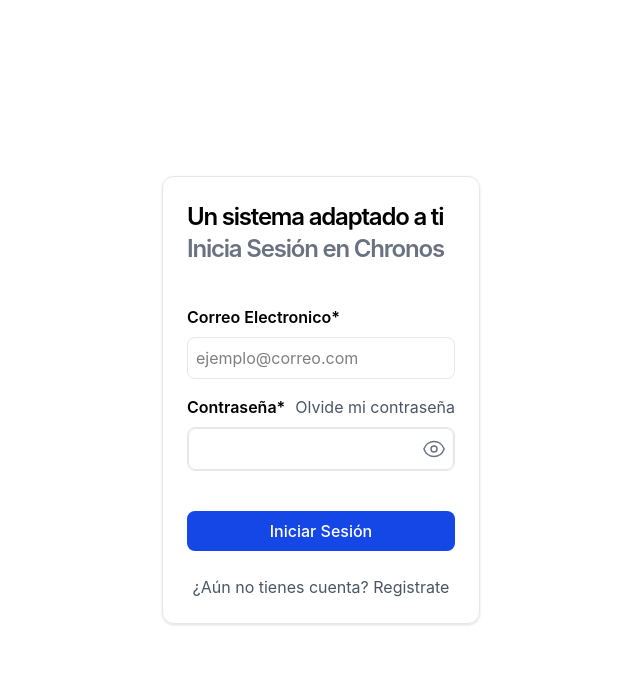
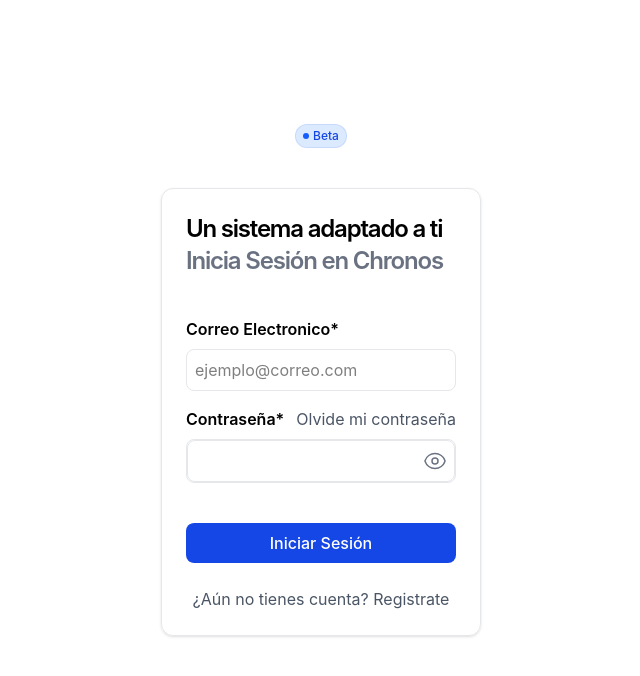
Before and after one commit to thejuancoo/chronos, a React (Vite) app: page / in a window 1280 px wide. Shown: the top 676 px of the page, without its empty margins (319-959 px from the left). Built offline with nearby package versions, Linux system fonts and the light colour scheme; no server answers.

Commit message:
feat: Agrega el mensaje de beta

```diff
--- a/src/features/auth/Pages/Login.jsx
+++ b/src/features/auth/Pages/Login.jsx
@@ -2,6 +2,7 @@ import { useState } from 'react'
 import { useNavigate, Link } from 'react-router'
 import { useForm } from 'react-hook-form'
 import useAuth from "../../../shared/hooks/useAuth"
+import Badge from '../../../shared/components/layout/Badge'
 
 export default function Login() {
     const [isVisible, setIsVisible] = useState(true);
@@ -35,7 +36,8 @@ export default function Login() {
 
     return (
         <>
-            <div className="flex min-h-screen flex-col items-center justify-center p-1">
+            <div className="flex min-h-screen flex-col items-center justify-center">
+                <Badge>Beta</Badge>
                 <div className="md:w-1/4 sm:w-1/2 lg:w-1/4 sm:m-10 p-6 rounded-xl shadow border border-gray-200">
                     <h1 className="text-black tracking-tighter font-semibold text-2xl">
                         Un sistema adaptado a ti
--- a/src/features/auth/Pages/Register.jsx
+++ b/src/features/auth/Pages/Register.jsx
@@ -1,6 +1,7 @@
 import { useNavigate, Link } from "react-router"
 import { useForm } from "react-hook-form"
 import useAuth from "../../../shared/hooks/useAuth"
+import Badge from "../../../shared/components/layout/Badge"
 
 export default function Register() {
   const { registerUser, loading } = useAuth()
@@ -25,6 +26,7 @@ export default function Register() {
   return (
     <>
       <div className="flex min-h-screen flex-col items-center justify-center p-1">
+        <Badge>Beta</Badge>
         <div className="lg:w-1/4 md:w-1/4 sm:w-1/2 sm:m-10 border border-gray-100 p-6 rounded-xl shadow">
           <h1 className="text-black font-semibold text-2xl">
             Organizate como nunca antes
--- /dev/null
+++ b/src/shared/components/layout/Badge.jsx
@@ -0,0 +1,8 @@
+export default function Badge({children}) {
+  return (
+     <span class="inline-flex items-center rounded-full bg-blue-100 px-2 py-1 text-xs font-medium text-blue-700 inset-ring inset-ring-blue-700/10">
+        <span class="h-1.5 w-1.5 bg-blue-600 rounded-full me-1"></span>
+        {children}
+    </span>
+  )
+}
```
